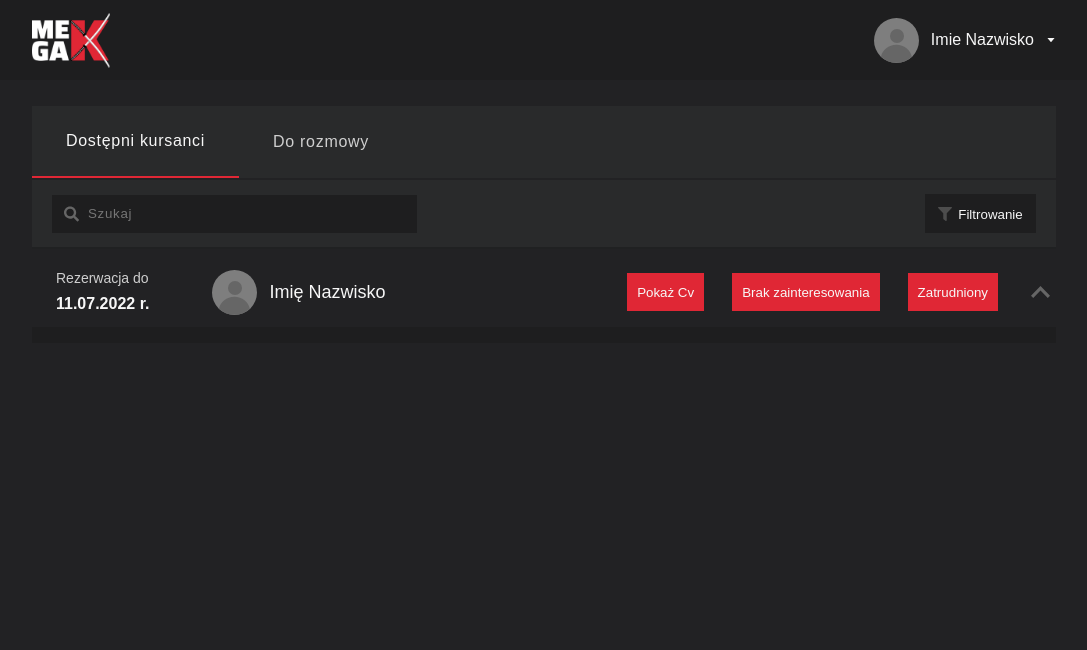
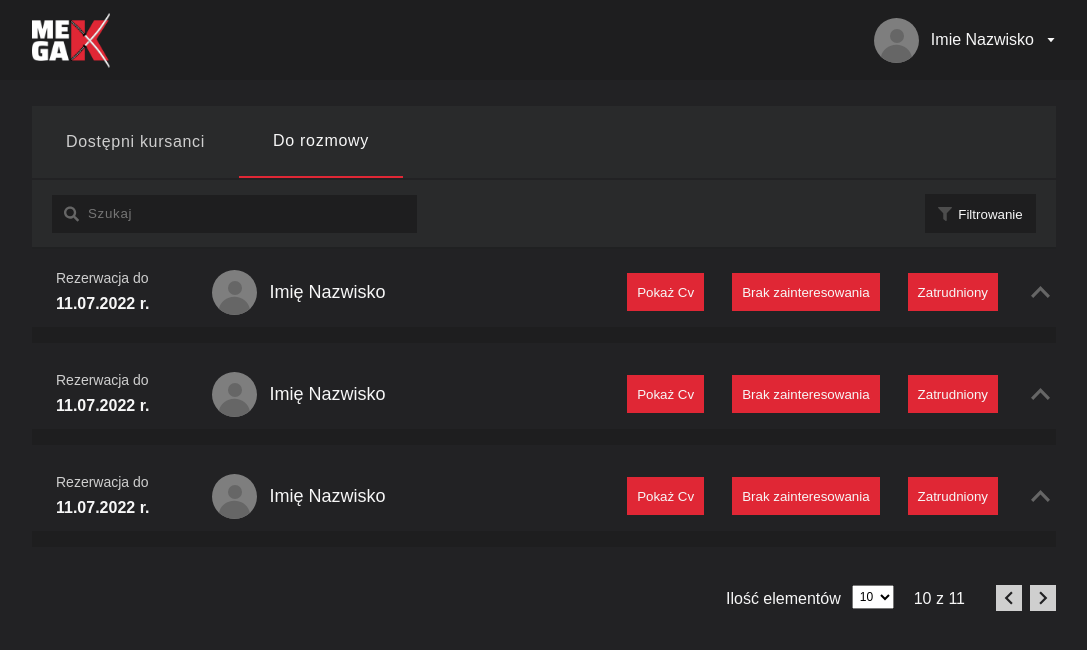
Before and after one commit to Jutrzenka/HeadHunterG11-FR, a React (Create React App) app: page /interview in a window 1280 px wide. Shown: the top 650 px of the page, without its empty margins (96-1183 px from the left). Built offline with nearby package versions, Linux system fonts and the light colour scheme; no server answers.

Commit message:
fix problem with btns switch in all students view and interview view

```diff
--- a/src/components/common/Navigation/Navigation.tsx
+++ b/src/components/common/Navigation/Navigation.tsx
@@ -3,14 +3,20 @@ import { Link } from 'react-router-dom';
 
 import './_Navigation.scss';
 
-export const Navigation = () => {
+interface Props {
+  active: string;
+  activeText: string;
+  noActiveText: string;
+}
+
+export const Navigation = ({ active, activeText, noActiveText }: Props) => {
   return (
     <nav className={'component-Navigation'}>
-      <Link to={'/students'} className="button-active">
-        Dostępni kursanci
+      <Link to={'/students'} className={active}>
+        {activeText}
       </Link>
       <Link to={'/interview'} className="notactive">
-        Do rozmowy
+        {noActiveText}
       </Link>
     </nav>
   );
--- a/src/components/common/Navigation/_Navigation.scss
+++ b/src/components/common/Navigation/_Navigation.scss
@@ -14,12 +14,4 @@ nav.component-Navigation {
     padding: 10px 34px;
     @include flex(row, center, center);
   }
-
-  .button-active {
-    border-bottom: 2px solid var(--first-color);
-    color: var(--main-color);
-  }
-  .notactive {
-    color: var(--text-rating-color);
-  }
 }
--- a/src/styles/_global.scss
+++ b/src/styles/_global.scss
@@ -31,7 +31,7 @@ a {
 
   &:hover {
     text-decoration: none;
-    color: var(--first-color);
+    color: var(--main-color);
   }
 }
 
@@ -55,3 +55,21 @@ button {
   border: none;
   cursor: pointer;
 }
+
+.active-btn {
+  border-bottom: 2px solid var(--first-color);
+  color: var(--main-color);
+
+  &:hover {
+    text-decoration: none;
+    color: var(--main-color);
+  }
+}
+
+.notactive {
+  color: var(--text-rating-color);
+  &:hover {
+    text-decoration: none;
+    color: var(--text-rating-color);
+  }
+}
--- a/src/views/Admin/AdminListView/_AdminListView.scss
+++ b/src/views/Admin/AdminListView/_AdminListView.scss
@@ -19,11 +19,6 @@ main.view-AdminListView {
         padding: 20px 34px;
         transition: var(--transition);
       }
-    }
-
-    .active {
-      border-bottom: 2px solid var(--first-color);
-      color: var(--main-color);
     }
 
     .input-icons {
--- a/src/views/App/AllStudentsView/AllStudentsView.tsx
+++ b/src/views/App/AllStudentsView/AllStudentsView.tsx
@@ -1,9 +1,10 @@
 import React from 'react';
 
 import { Header } from '../../../components/common/Header/Header';
-import { Navigation } from '../../../components/common/Navigation/Navigation';
+import { Link } from 'react-router-dom';
 import { Filtr } from '../../../components/common/Filtr/Filtr';
 
+import './_AllStudentsView.scss';
 import { StudentRecord } from '../../../components/common/StudentRecord/StudentRecord';
 import { BottomNavigation } from '../../../components/common/BottomNavigation/BottomNavigation';
 
@@ -13,7 +14,14 @@ export const AllStudentsView = () => {
   return (
     <main className={'view-AllStudentsView'}>
       <Header />
-      <Navigation />
+      <nav className={'component-Navigation'}>
+        <Link to={'/students'} className="active-btn ">
+          Dostępni kursanci
+        </Link>
+        <Link to={'/interview'} className="notactive">
+          Do rozmowy
+        </Link>
+      </nav>
       <Filtr />
       <section className="students-list container">
         {/* Download list of students and map this component. Then provide data to StudentRecord */}
--- a/src/views/App/AllStudentsView/_AllStudentsView.scss
+++ b/src/views/App/AllStudentsView/_AllStudentsView.scss
@@ -1,6 +1,21 @@
 @import '../../../styles/mixins';
 
 main.view-AllStudentsView {
+  .component-Navigation {
+    height: 72px;
+    @include flex(row, center, flex-start);
+    background-color: var(--form-background-color);
+    position: relative;
+    margin: 26px auto 2px auto;
+    width: 80%;
+
+    a {
+      background-color: transparent;
+      height: 100%;
+      padding: 10px 34px;
+      @include flex(row, center, center);
+    }
+  }
   .students-list {
     background-color: var(--form-background-color);
     padding: 26px 20px;
--- a/src/views/App/InterviewView/InterviewView.tsx
+++ b/src/views/App/InterviewView/InterviewView.tsx
@@ -1,22 +1,33 @@
 import React from 'react';
 import { Header } from '../../../components/common/Header/Header';
-import { Navigation } from '../../../components/common/Navigation/Navigation';
 
 import { StudentRecord } from '../../../components/common/StudentRecord/StudentRecord';
 import { Filtr } from '../../../components/common/Filtr/Filtr';
+import { BottomNavigation } from '../../../components/common/BottomNavigation/BottomNavigation';
+import { Link } from 'react-router-dom';
+
+import './_InterviewView.scss';
 
 export const InterviewView = () => {
   return (
     <main className={'view-InterviewView'}>
       <Header />
-      <Navigation />
-      {/* UWAGA ! Po zmergowaniu do developa brancha 0005-0, można wywalić ten kod i wstawić component Filtr */}
+      <nav className={'component-Navigation'}>
+        <Link to={'/students'} className="notactive">
+          Dostępni kursanci
+        </Link>
+        <Link to={'/interview'} className="active-btn ">
+          Do rozmowy
+        </Link>
+      </nav>
       <Filtr />
       <section className="students-list container">
         {/* Download list of students and map this component. Then provide data to StudentRecord */}
         <StudentRecord />
+        <StudentRecord />
+        <StudentRecord />
       </section>
-      {/* UWAGA ! Po zmergowaniu do developa brancha 0005-0, wtawić tu komponent _BottomNavigation */}
+      <BottomNavigation />
     </main>
   );
 };
--- a/src/views/App/InterviewView/_InterviewView.scss
+++ b/src/views/App/InterviewView/_InterviewView.scss
@@ -1,3 +1,19 @@
+@import '../../../styles/mixins';
+
 main.view-InterviewView {
+  .component-Navigation {
+    height: 72px;
+    @include flex(row, center, flex-start);
+    background-color: var(--form-background-color);
+    position: relative;
+    margin: 26px auto 2px auto;
+    width: 80%;
 
+    a {
+      background-color: transparent;
+      height: 100%;
+      padding: 10px 34px;
+      @include flex(row, center, center);
+    }
+  }
 }
```
